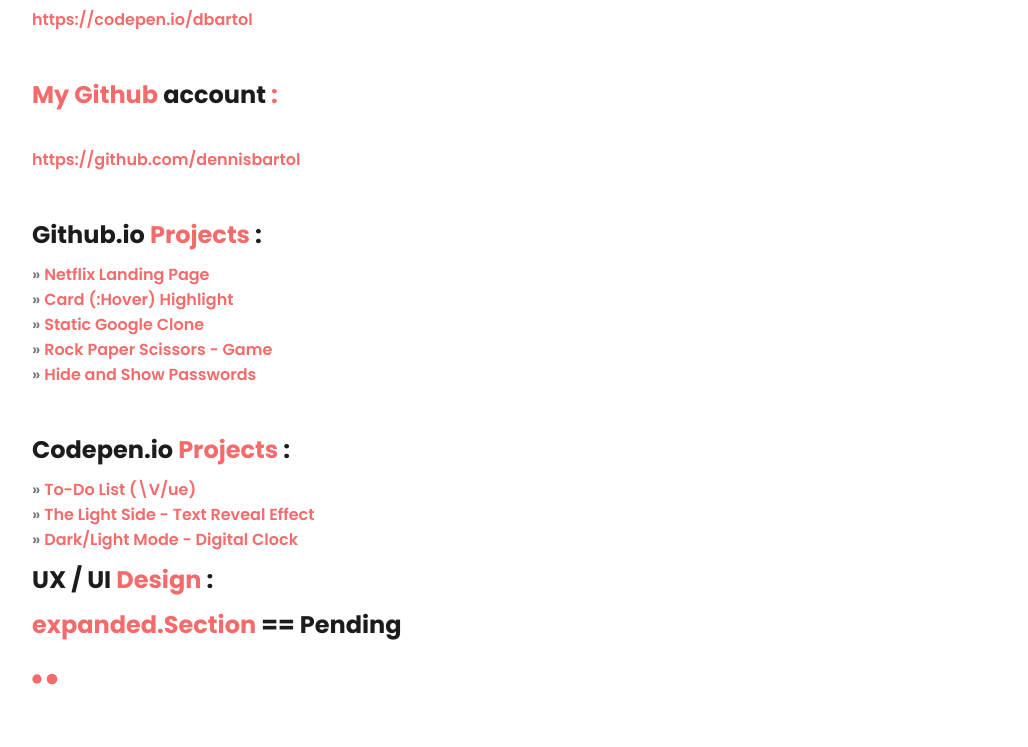
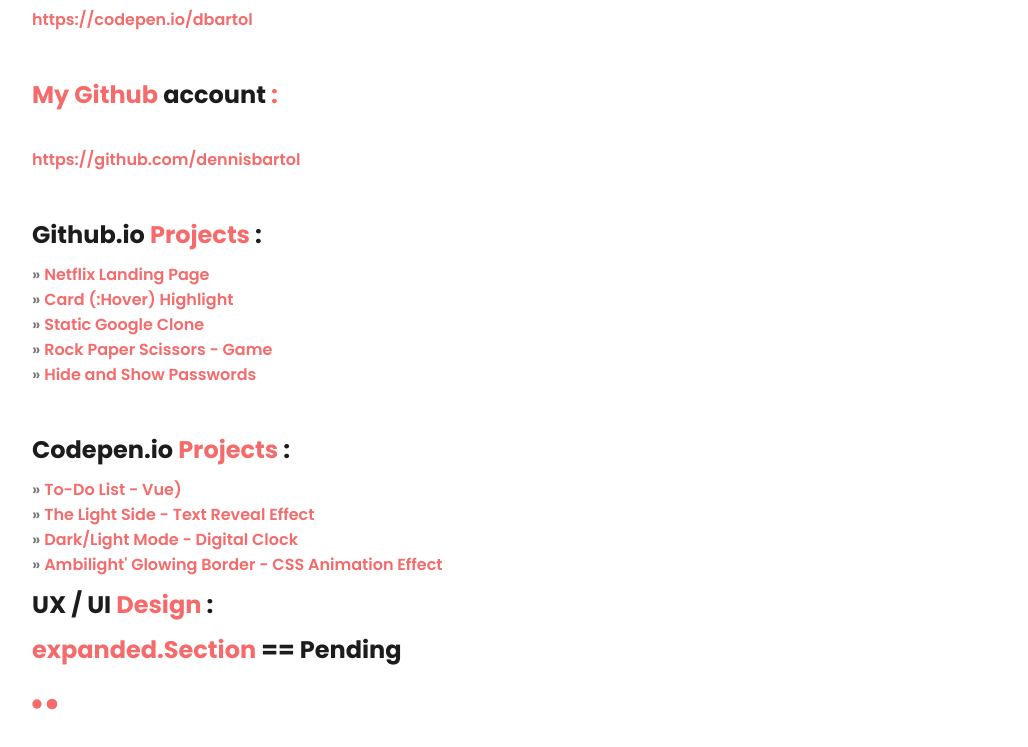
Before and after one commit to dennisbartol/Dev-Home, a plain HTML site: page portfolio.html in a window 1280 px wide. Shown: the part 1325-2072 px from the top of the page, without its empty margins (160-1188 px from the left). Before the commit the page ends 2049 px from the top, so only its background shows below. Drawn offline with nearby package versions, Linux system fonts and the light colour scheme.

Commit message:
Update portfolio.html

```diff
--- a/portfolio.html
+++ b/portfolio.html
@@ -128,7 +128,7 @@
 
   	<p>
 	    <h2>Codepen.io <span>Projects</span> :</h2>
-	     &raquo; <a target="_blank" style="color:#f56a6a;" href="https://codepen.io/dbartol/pen/zYyMxdY">To-Do List (\V/ue)</a>
+	     &raquo; <a target="_blank" style="color:#f56a6a;" href="https://codepen.io/dbartol/pen/zYyMxdY">To-Do List - Vue)</a>
 	     &nbsp;</br>
 
 	     &raquo; <a target="_blank" style="color:#f56a6a;" href="https://codepen.io/dbartol/pen/VwdXzvo">The Light Side - Text Reveal Effect</a>
@@ -137,6 +137,8 @@
 	     &raquo; <a target="_blank" style="color:#f56a6a;" href="https://codepen.io/dbartol/pen/QWqNMmJ">Dark/Light Mode - Digital Clock</a>
 	     &nbsp;</br>
 
+	     &raquo; <a target="_blank" style="color:#f56a6a;" href="https://codepen.io/dbartol/pen/abyyryO">Ambilight' Glowing Border - CSS Animation Effect</a>
+	     &nbsp;</br>
 
 
 
```
